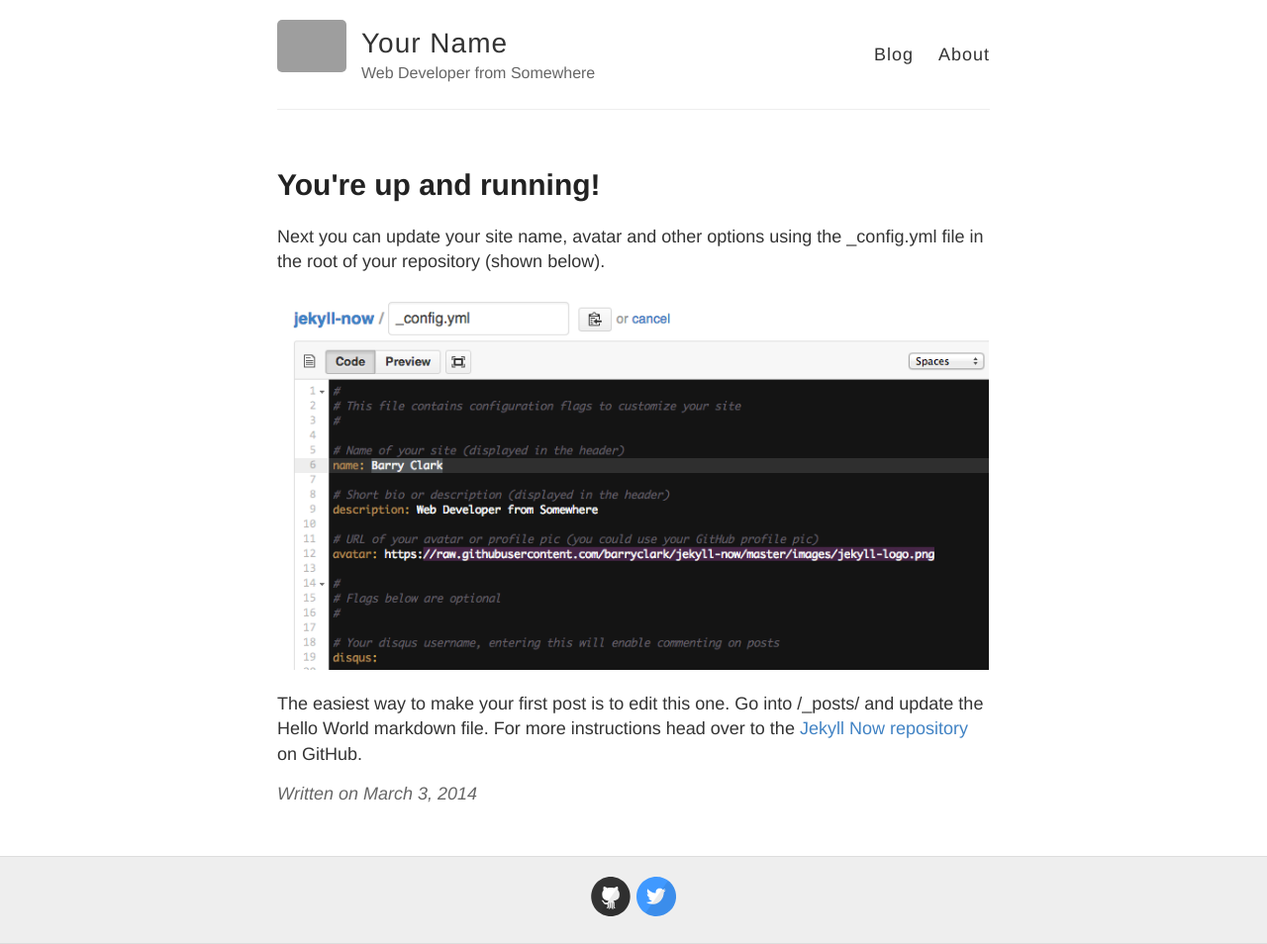
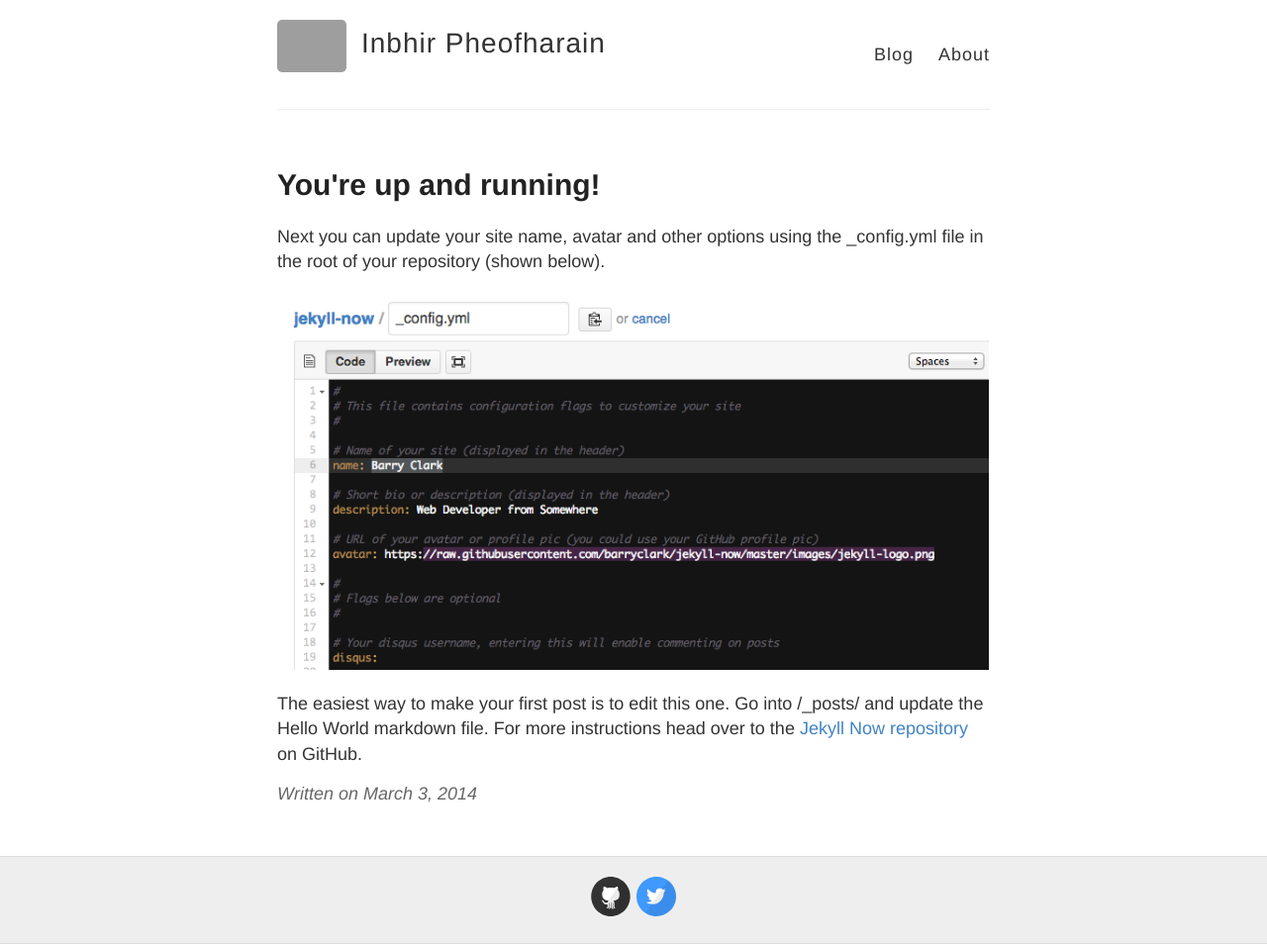
Before and after one commit to MacMhicheil/Inbhir-Pheofharain, a Jekyll site: the page built from _posts/2014-3-3-Hello-World.md, in a window 1280 px wide. Shown: the whole page at 99% size. Built offline with Jekyll 4.4.1, drawn with Linux system fonts in a browser that asks for light colours; grey boxes are pictures that could not be loaded.

Commit message:
Update _config.yml

```diff
--- a/_config.yml
+++ b/_config.yml
@@ -3,10 +3,10 @@
 #
 
 # Name of your site (displayed in the header)
-name: Your Name
+name: Inbhir Pheofharain
 
 # Short bio or description (displayed in the header)
-description: Web Developer from Somewhere
+description:
 
 # URL of your avatar or profile pic (you could use your GitHub profile pic)
 avatar: https://raw.githubusercontent.com/barryclark/jekyll-now/master/images/jekyll-logo.png
@@ -21,12 +21,12 @@
   email:
   facebook:
   flickr:
-  github: barryclark/jekyll-now
+  github: macmhichel
   instagram:
   linkedin:
   pinterest:
   rss: # just type anything here for a working RSS icon
-  twitter: jekyllrb
+  twitter: macmhicheil
   stackoverflow: # your stackoverflow profile, e.g. "users/50476/bart-kiers"
   youtube: # channel/<your_long_string> or user/<user-name>
   googleplus: # anything in your profile username that comes after plus.google.com/
```
